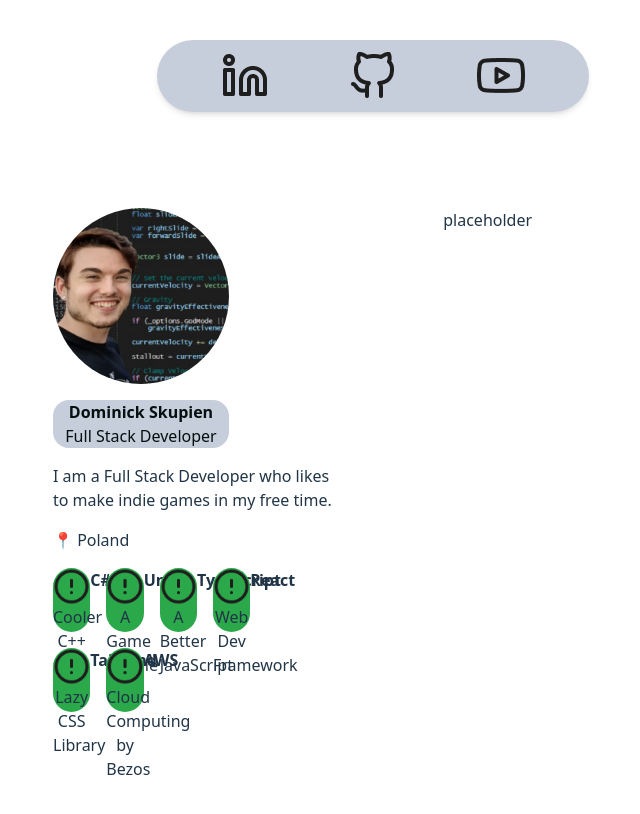
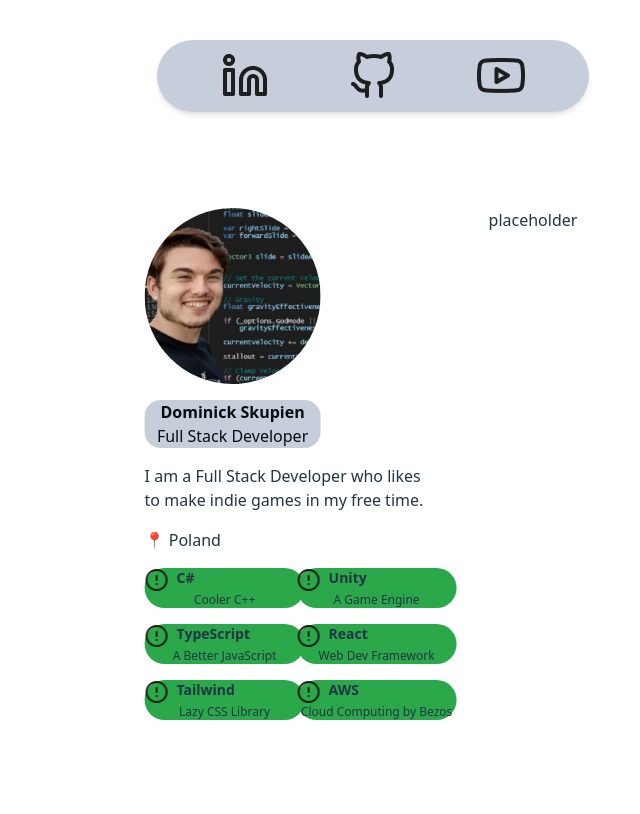
Before and after one commit to Pelicannibal/Portfolio-Site, a React (Vite) app: page / in a window 1280 px wide. Shown: the top 814 px of the page, without its empty margins (267-907 px from the left). Built offline with nearby package versions, Linux system fonts and the light colour scheme.

Commit message:
About section adjustments

```diff
--- a/src/App.tsx
+++ b/src/App.tsx
@@ -8,9 +8,9 @@ function App() {
       <ContactBar />
 
       <div className="absolute top-52 flex left-1/2 -translate-x-1/2">
-        <About defClass="w-1/3 pr-4"/>
+        <About defClass="flex-[1] pr-4"/>
 
-        <div className="w-2/3 pl-4">placeholder</div>
+        <div className="flex-[2] pl-4">placeholder</div>
       </div>
     </div>
   )
--- a/src/components/About.tsx
+++ b/src/components/About.tsx
@@ -17,7 +17,7 @@ const Avatar = () => {
 
 const Skills = () => {
   return (
-    <div className="grid grid-cols-1 sm:grid-cols-2 md:grid-cols-3 lg:grid-cols-4 gap-4 w-fit">
+    <div className="grid grid-cols-2 gap-4 w-160 max-w-full">
       <SkillCard logo={Alert} name="C#" description="Cooler C++" />
       <SkillCard logo={Alert} name="Unity" description="A Game Engine" />
       <SkillCard logo={Alert} name="TypeScript" description="A Better JavaScript" />
--- a/src/components/SkillCard.tsx
+++ b/src/components/SkillCard.tsx
@@ -8,12 +8,12 @@ type SkillCardProps = {
 
 export const SkillCard: React.FC<SkillCardProps> = ({ logo, name, description }) => {
     return (
-        <div className="bg-highlightCol rounded-full h-16">
+        <div className="bg-highlightCol rounded-full h-10 w-40">
             <div className="flex">
-                <img src={logo} />
-                <b>{name}</b>
+                <img src={logo} className="h-6 pr-2"/>
+                <b className="text-sm">{name}</b>
             </div>
-            <p>{description}</p>
+            <p className="text-xs">{description}</p>
         </div>
     )
 }
```
